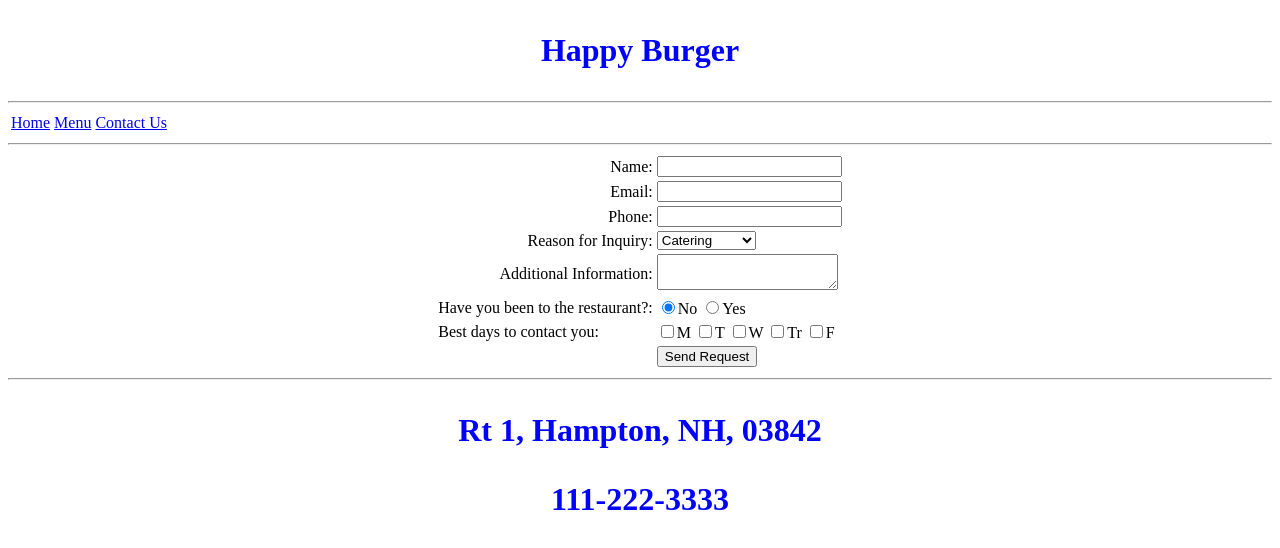
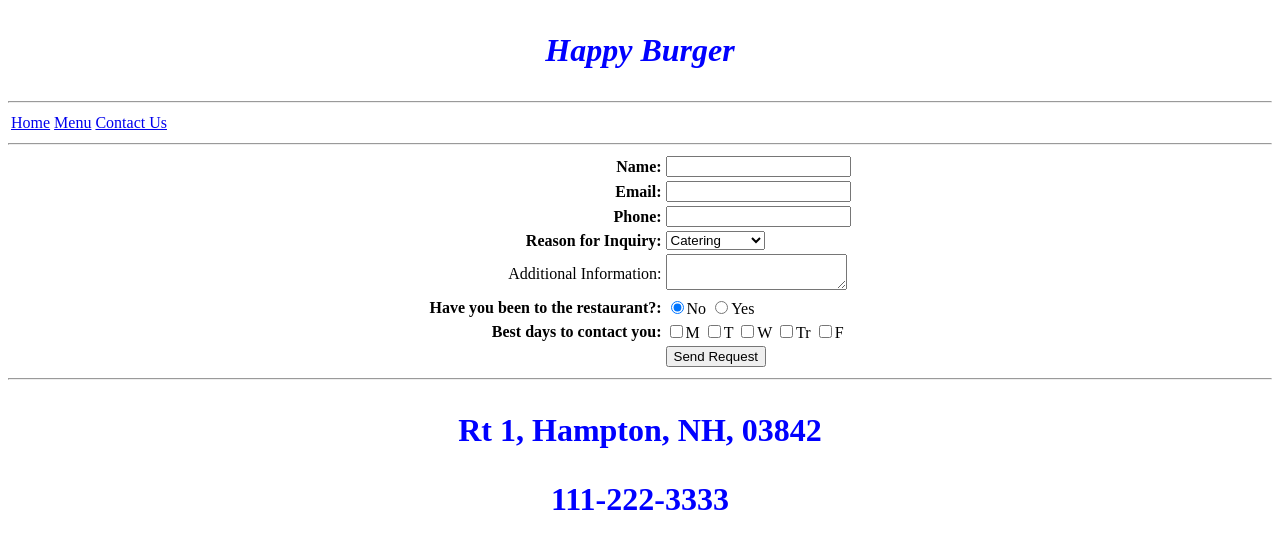
Before and after one commit to LMstephencostello/GFCWebProject1, a plain HTML site: page restaurantcontactus.html in a window 1280 px wide. Drawn offline with Linux system fonts and the light colour scheme.

Commit message:
applied additional css changes to the restaurant pages

```diff
--- a/restaurantcontactus.html
+++ b/restaurantcontactus.html
@@ -5,16 +5,19 @@
         <style>
             .label1 {
                 text-align:right;
+                font-weight: bold;
             }
         </style>
         <title>Nom! Nom! Nom! Contact</title>
     </head>
     <body>
-        <center>
-        <p class="headerfooter">
-            Happy Burger
-        </p>
-        </center>
+        <div style="font-style:italic">
+            <center>
+            <p class="headerfooter">
+                Happy Burger
+            </p>
+            </center>
+        </div>
         <hr>
         <table>
             <tr>
@@ -49,7 +52,7 @@
                         </select></td>
                 </tr>
                 <tr>
-                    <td class="label1">Additional Information:</td>
+                    <td class="label1" style="font-weight: normal;">Additional Information:</td>
                     <td><textarea></textarea></td>
                 </tr>
                 <tr>
@@ -58,7 +61,7 @@
                     <input type="radio" name="been" value="Yes"/>Yes</td>
                 </tr>
                 <tr>
-                    <td>Best days to contact you:</td>
+                    <td class="label1">Best days to contact you:</td>
                     <td>
                         <input type="checkbox" name="m" value="M" />M
                         <input type="checkbox" name="t" value="T" />T
```
Also changed, not shown: restauranthome.html (+4 -0 lines), restaurantmenu.html (+8 -1 lines).
